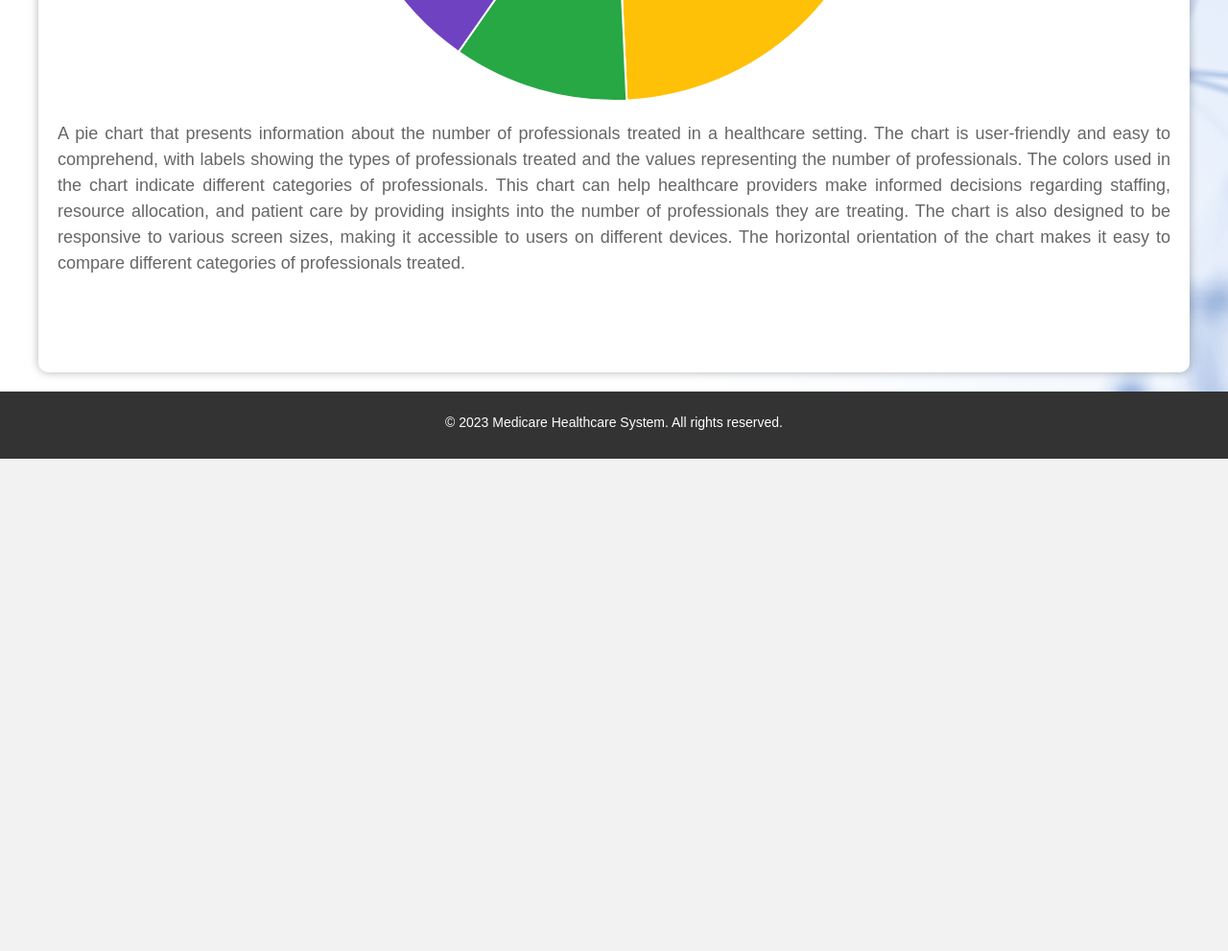
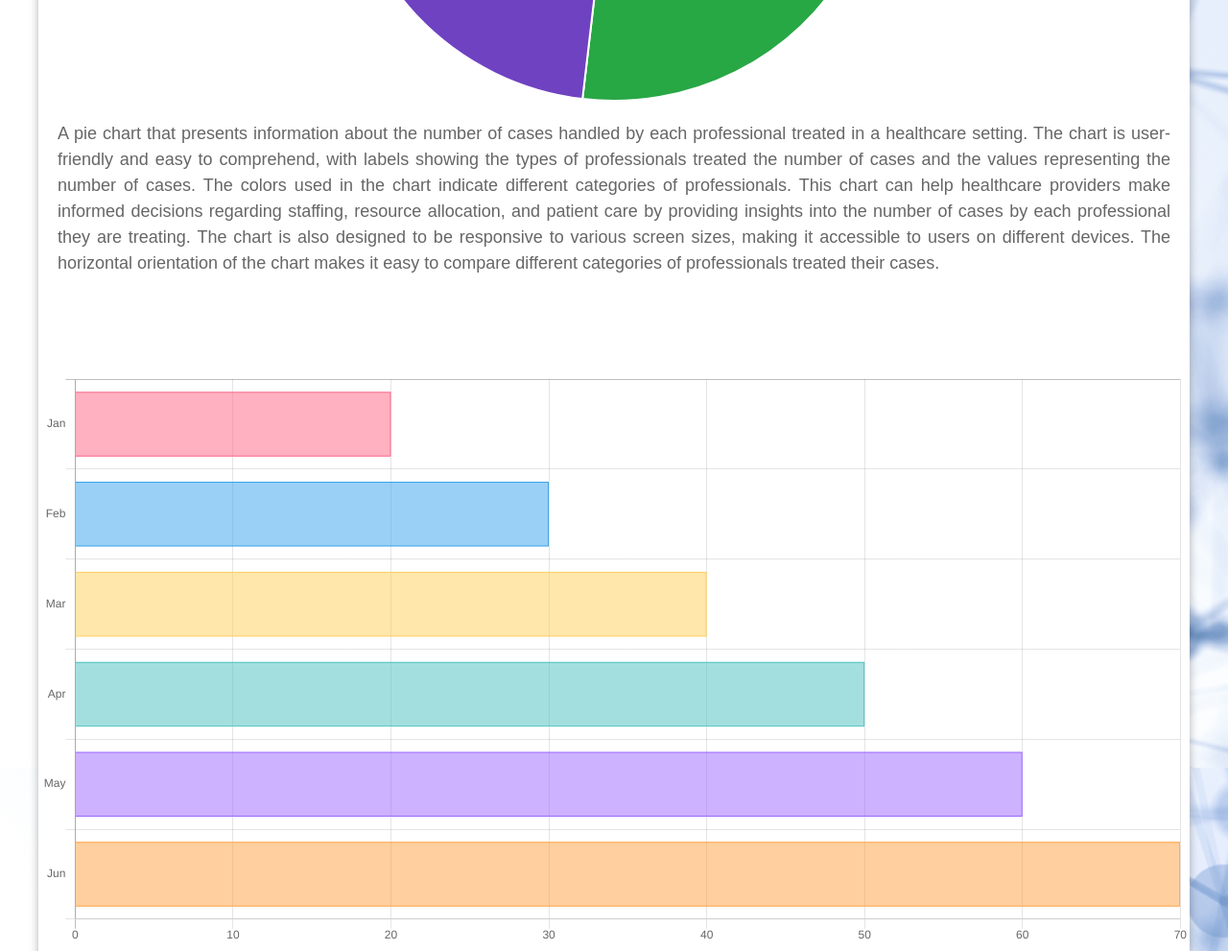
Before and after one commit to nagulapallinaveen/Health-Care-Management-System, a plain HTML site: page analytics.html in a window 1280 px wide. Shown: the part 1580-2571 px from the top of the page at 96% size. Before the commit the page ends 2058 px from the top, so only its background shows below. Drawn offline with nearby package versions, Linux system fonts and the light colour scheme.

Commit message:
updated analytics

```diff
--- a/analytics.html
+++ b/analytics.html
@@ -64,10 +64,26 @@
                         <canvas id="pieChart"></canvas>
                     </div>
                     <p class="description">
-                        A pie chart that presents information about the number of professionals treated in a
+                        A pie chart that presents information about the number of cases handled by each professional treated in a
+                        healthcare setting. The chart is user-friendly and easy to comprehend, with labels showing the
+                        types of professionals treated the number of cases and the values representing the number of cases. The
+                        colors used in the chart indicate different categories of professionals. This chart can help
+                        healthcare providers make informed decisions regarding staffing, resource allocation, and
+                        patient care by providing insights into the number of cases by each professional they are treating. The chart
+                        is also designed to be responsive to various screen sizes, making it accessible to users on
+                        different devices. The horizontal orientation of the chart makes it easy to compare different
+                        categories of professionals treated their cases.
+                    </p>
+                </div>
+                <div class="profile">
+                    <div class="profile-info">
+                        <canvas id="barchart"></canvas>
+                    </div>
+                    <p class="description">
+                        A bar chart that presents information about the number of cases treated in a
                         healthcare setting. The chart is user-friendly and easy to comprehend, with labels showing the
                         types of professionals treated and the values representing the number of professionals. The
-                        colors used in the chart indicate different categories of professionals. This chart can help
+                        colors used in the chart indicate different months of treated cases. This chart can help
                         healthcare providers make informed decisions regarding staffing, resource allocation, and
                         patient care by providing insights into the number of professionals they are treating. The chart
                         is also designed to be responsive to various screen sizes, making it accessible to users on
@@ -81,18 +97,14 @@
             <p>&copy; 2023 Medicare Healthcare System. All rights reserved.</p>
         </footer>
         <script>
-            var data = {
-                casesHandled: {
-                    labels: ["Jan", "Feb", "Mar", "Apr", "May"],
-                    values: [500, 600, 700, 800, 900]
-                },
-                professionalsTreated: {
-                    labels: ["Pediatrician", "Cardiologist", "Dentist", "Chiropractor", "Ophthalmologist", "Dermatologist", "Gastroenterologist"],
-                    values: [100, 80, 150, 70, 90, 120, 60]
-                }
-            };
+            function createPieChart() {
+                var data = {
+                    professionalsTreated: {
+                        labels: ["Pediatrician", "Cardiologist", "Dentist", "Chiropractor", "Ophthalmologist", "Dermatologist", "Gastroenterologist"],
+                        values: [20, 30, 40, 50, 60, 60, 10]
+                    }
+                };
 
-            function createPieChart(data) {
                 var ctx = document.getElementById("pieChart").getContext("2d");
                 var chart = new Chart(ctx, {
                     type: "pie",
@@ -120,7 +132,46 @@
                 });
             }
 
-            createPieChart(data);
+            function createBarChart() {
+                var ctx = document.getElementById('barchart').getContext('2d');
+
+                // Set the data for the chart
+                var data = {
+                    labels: ['Jan', 'Feb', 'Mar', 'Apr', 'May', 'Jun'],
+                    datasets: [{
+                        label: 'Number of Cases',
+                        data: [20, 30, 40, 50, 60, 70],
+                        backgroundColor: ['rgba(255, 99, 132, 0.5)', 'rgba(54, 162, 235, 0.5)', 'rgba(255, 206, 86, 0.5)', 'rgba(75, 192, 192, 0.5)', 'rgba(153, 102, 255, 0.5)', 'rgba(255, 159, 64, 0.5)'],
+                        borderColor: ['rgba(255, 99, 132, 1)', 'rgba(54, 162, 235, 1)', 'rgba(255, 206, 86, 1)', 'rgba(75, 192, 192, 1)', 'rgba(153, 102, 255, 1)', 'rgba(255, 159, 64, 1)'],
+                        borderWidth: 1
+                    }]
+                };
+
+                // Set the options for the chart
+                var options = {
+                    legend: {
+                        display: false
+                    },
+                    scales: {
+                        xAxes: [{
+                            ticks: {
+                                beginAtZero: true
+                            }
+                        }]
+                    },
+                    responsive: true
+                };
+
+                // Create the chart
+                var myChart = new Chart(ctx, {
+                    type: 'horizontalBar',
+                    data: data,
+                    options: options
+                });
+            }
+
+            createPieChart();
+            createBarChart();
         </script>
     </div>
 </body>
```
